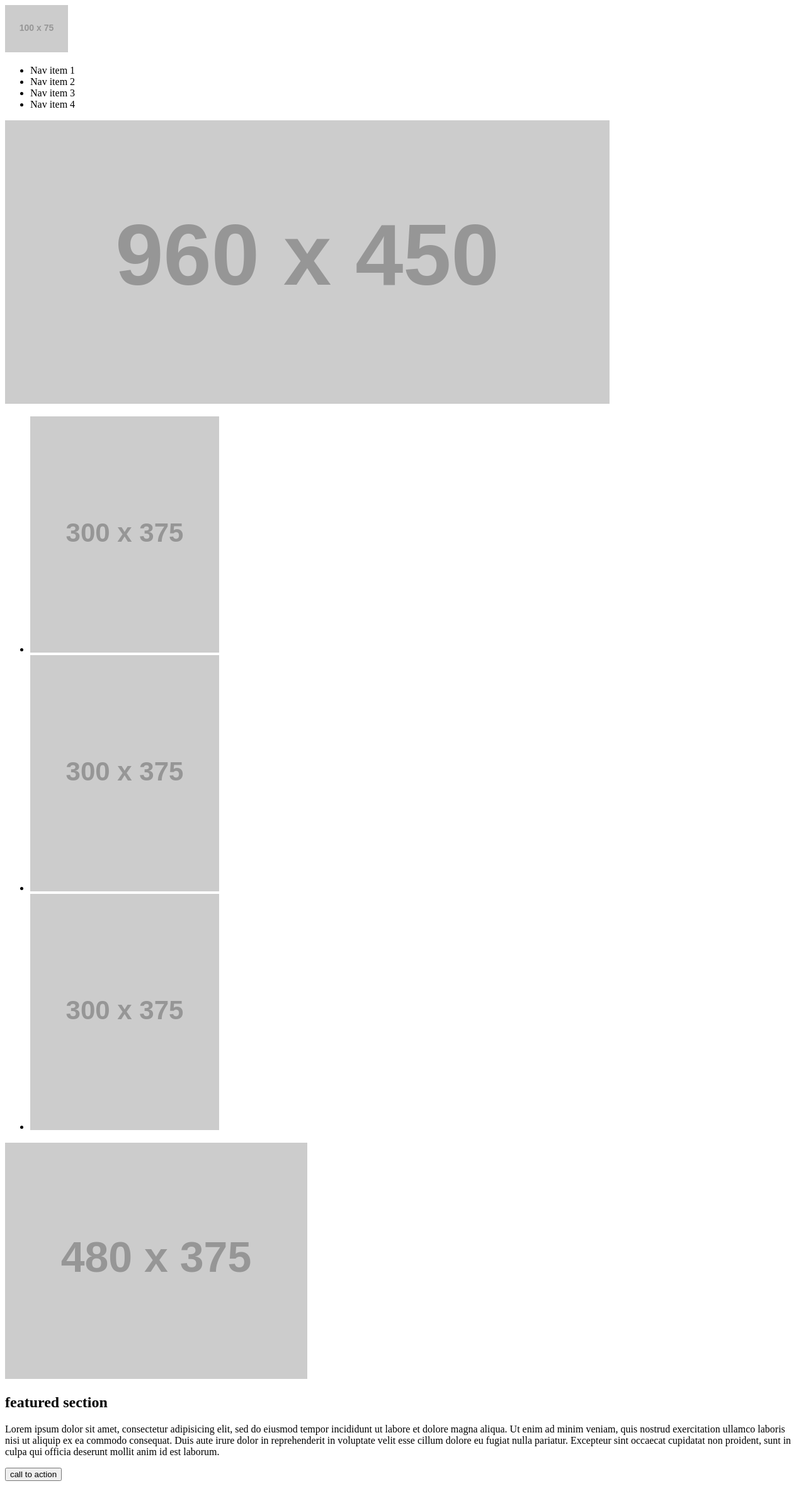
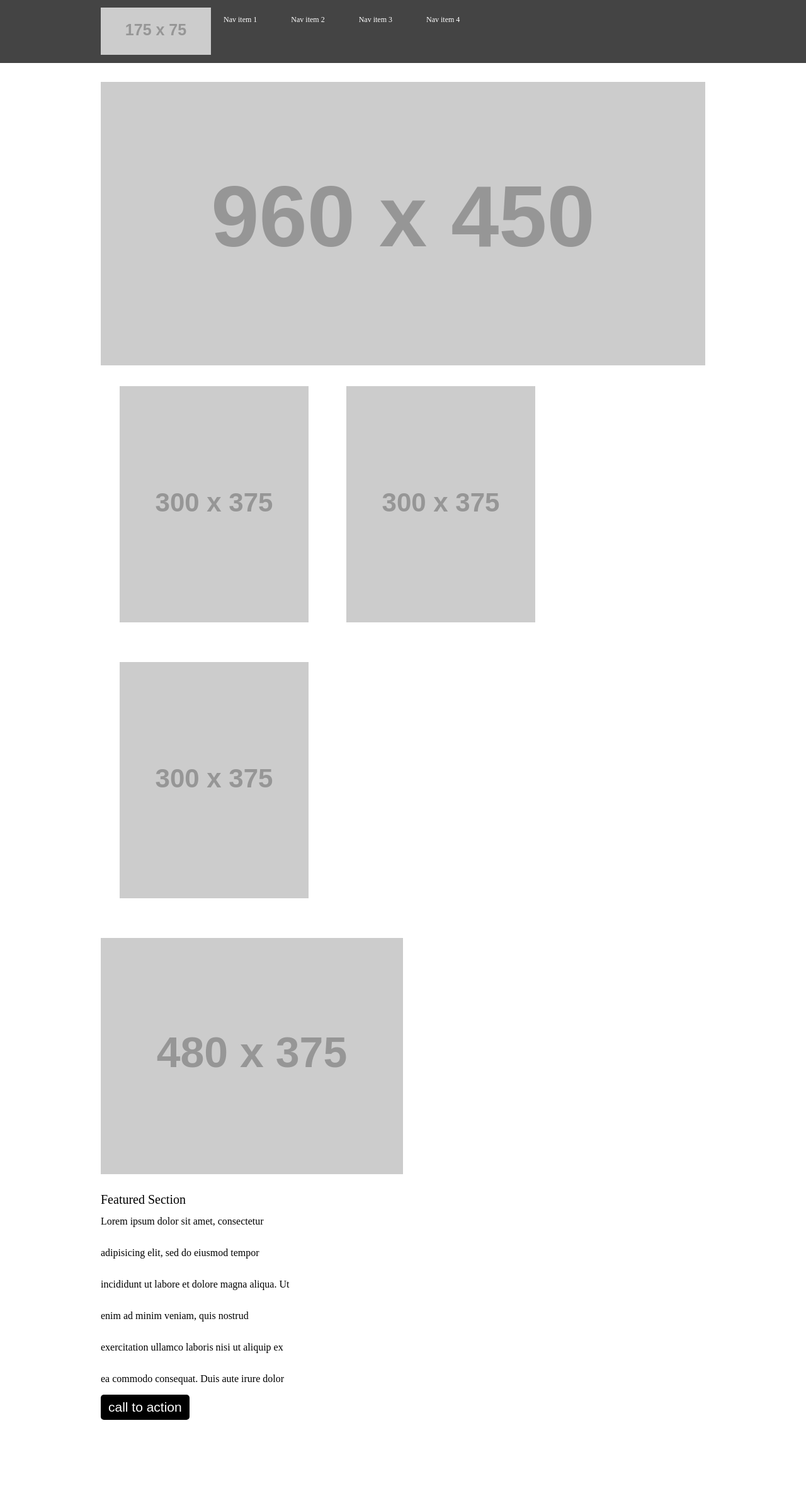
Before and after one commit to driftAbout/css-workshop, a plain HTML site: page index.html in a window 1280 px wide. Shown: the whole page at 63% size. After the commit the page ends 2284 px from the top, so only its background shows below. Drawn offline with Linux system fonts and the light colour scheme; placeholder pictures from the web are drawn by us.

Commit message:
added styles

```diff
--- a/app.js
+++ b/app.js
@@ -0,0 +1 @@
+alert('Are you glad we are done');
--- a/index.html
+++ b/index.html
@@ -2,13 +2,14 @@
 <html>
   <head>
     <title>Layout Demo</title>
-    <link re="stylesheet" href="style.css">
+    <link rel="stylesheet" href="reset.css">
+    <link rel="stylesheet" href="style.css">
   </head>
   <body>
     <!-- conrent goes here -->
     <header>
       <section>
-        <img src="http://placehold.it/100x75" alt="">
+        <img src="http://placehold.it/175x75" alt="">
         <nav>
           <ul>
             <li>Nav item 1</li>
--- /dev/null
+++ b/reset.css
@@ -0,0 +1,48 @@
+/* http://meyerweb.com/eric/tools/css/reset/
+   v2.0 | 20110126
+   License: none (public domain)
+*/
+
+html, body, div, span, applet, object, iframe,
+h1, h2, h3, h4, h5, h6, p, blockquote, pre,
+a, abbr, acronym, address, big, cite, code,
+del, dfn, em, img, ins, kbd, q, s, samp,
+small, strike, strong, sub, sup, tt, var,
+b, u, i, center,
+dl, dt, dd, ol, ul, li,
+fieldset, form, label, legend,
+table, caption, tbody, tfoot, thead, tr, th, td,
+article, aside, canvas, details, embed,
+figure, figcaption, footer, header, hgroup,
+menu, nav, output, ruby, section, summary,
+time, mark, audio, video {
+	margin: 0;
+	padding: 0;
+	border: 0;
+	font-size: 100%;
+	font: inherit;
+	vertical-align: baseline;
+}
+/* HTML5 display-role reset for older browsers */
+article, aside, details, figcaption, figure,
+footer, header, hgroup, menu, nav, section {
+	display: block;
+}
+body {
+	line-height: 1;
+}
+ol, ul {
+	list-style: none;
+}
+blockquote, q {
+	quotes: none;
+}
+blockquote:before, blockquote:after,
+q:before, q:after {
+	content: '';
+	content: none;
+}
+table {
+	border-collapse: collapse;
+	border-spacing: 0;
+}
--- a/style.css
+++ b/style.css
@@ -1 +1,88 @@
 /* css goes here */
+body{
+  font-family: Helvitica;
+}
+
+header {
+  width: 100%;
+  background: #444;
+  height: 100px;
+  margin-bottom: 30px;
+}
+
+header section{
+  width: 960px;
+  margin: 0 auto;
+}
+
+header section img {
+  margin-top:12px;
+  float:left;
+  margin-right: 20px;
+
+}
+
+header section ul li {
+  color: #fff;
+  display: inline-block;
+  margin-top: 25px;
+  margin-right: 50px;
+  font-size: 12px;
+}
+
+main {
+  width: 960px;
+  margin: 30px auto;
+}
+
+.sub-banners li {
+  float: left;
+  margin: 30px;
+  margin-top: 30px;
+}
+.sub-banners li:last-child {
+  margin-right: 0;
+}
+.featured-section {
+  clear:both;
+}
+
+.featured-section img{
+  float: left;
+  margin-top: 30px;
+  margin-right: 30px;
+  margin-bottom: 30px;
+}
+
+.featured-section div {
+    width:300px;
+    margin-top:30px;
+    margin-right:30px;
+}
+
+.featured-section div h2 {
+  font-size: 20px;
+  text-transform:capitalize;
+}
+
+.featured-section div p {
+  line-height: 50px;
+  height: 300px;
+  overflow: auto;
+}
+
+button {
+  border:none;
+  padding:8px 12px;
+  color: white;
+  background: black;
+  border-radius:5px;
+  font-size:21px;
+}
+
+footer {
+  background:#444;
+  clear:both;
+  width:100%
+  height:50px;
+}
```
